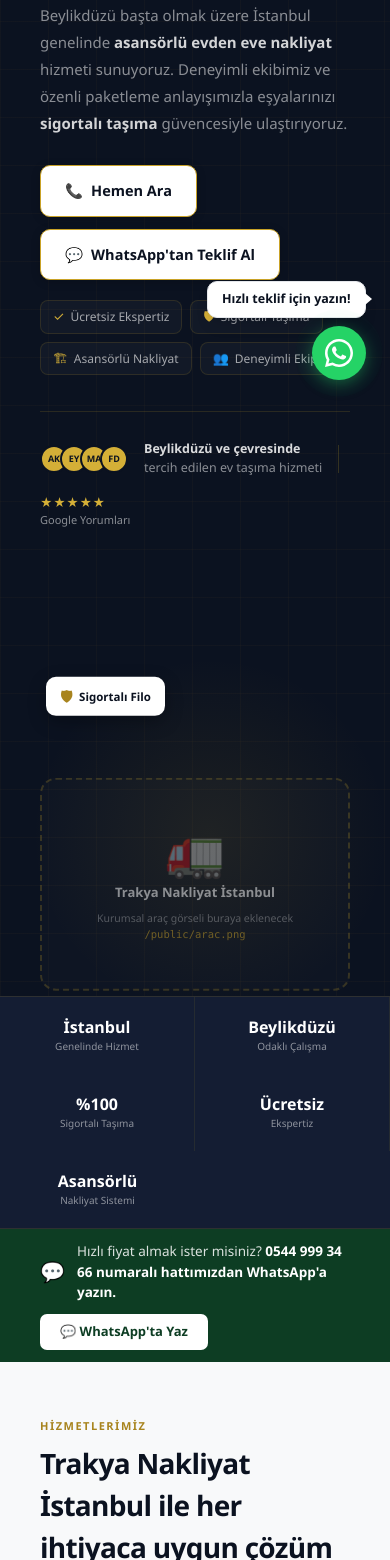
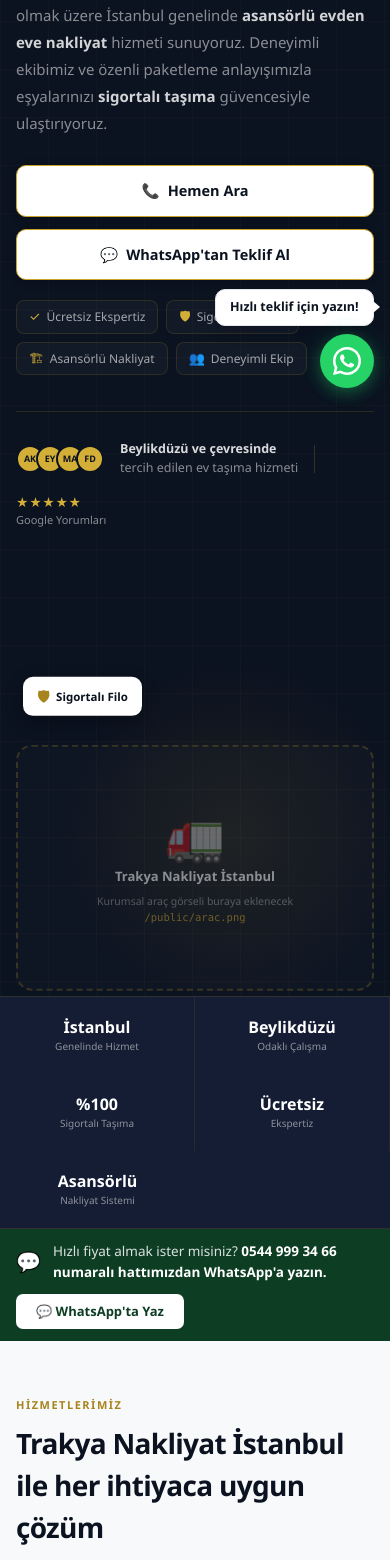
Before and after one commit to trakyanakliyatistanbul/trakya-nakliyat, a Next.js app: page / in a window 390 px wide. Shown: the part 440-2000 px from the top of the page. Built offline with nearby package versions, Linux system fonts and the light colour scheme.

Commit message:
Mobile responsive improvements

```diff
--- a/src/app/globals.css
+++ b/src/app/globals.css
@@ -25,6 +25,7 @@
 
 html {
   scroll-behavior: smooth;
+  overflow-x: hidden;
 }
 
 body {
@@ -32,6 +33,14 @@
   font-family: 'Segoe UI', system-ui, -apple-system, sans-serif;
   -webkit-font-smoothing: antialiased;
   -moz-osx-font-smoothing: grayscale;
+  overflow-x: hidden;
+}
+
+img,
+svg {
+  max-width: 100%;
+  height: auto;
+  display: block;
 }
 
 /* Grid background pattern */
--- a/src/components/layout/Footer.tsx
+++ b/src/components/layout/Footer.tsx
@@ -22,7 +22,7 @@
 export default function Footer() {
   return (
     <footer className="bg-[#0B1220] border-t border-[rgba(201,162,39,0.15)]">
-      <div className="max-w-[1320px] mx-auto px-10 pt-12 pb-0">
+      <div className="max-w-[1320px] mx-auto px-4 sm:px-6 lg:px-10 pt-12 pb-0">
         <div className="grid grid-cols-1 md:grid-cols-[1.5fr_1fr_1fr_1fr] gap-7 pb-10 border-b border-[rgba(201,162,39,0.15)]">
 
           {/* Marka sütunu */}
--- a/src/components/layout/Navbar.tsx
+++ b/src/components/layout/Navbar.tsx
@@ -14,7 +14,7 @@
 export default function Navbar() {
   return (
     <header className="sticky top-0 z-50 bg-[#0B1220] border-b border-[rgba(201,162,39,0.18)]">
-      <nav className="max-w-[1320px] mx-auto px-10 h-[76px] flex items-center justify-between">
+      <nav className="max-w-[1320px] mx-auto px-4 sm:px-6 lg:px-10 h-[76px] flex items-center justify-between">
 
         {/* Logo */}
         <Link href="/" className="flex items-center gap-3 no-underline">
--- a/src/components/layout/WhatsAppFloat.tsx
+++ b/src/components/layout/WhatsAppFloat.tsx
@@ -4,9 +4,9 @@
 
 export default function WhatsAppFloat() {
   return (
-    <div className="fixed bottom-6 right-6 z-50 flex flex-col items-end gap-2">
+    <div className="fixed bottom-[calc(1rem+env(safe-area-inset-bottom))] right-[calc(1rem+env(safe-area-inset-right))] z-50 flex flex-col items-end gap-2">
       {/* Tooltip */}
-      <div className="bg-white border border-[#E5E7EB] rounded-[10px] px-3.5 py-2 text-[12.5px] font-semibold text-[#0B1220] shadow-lg whitespace-nowrap relative animate-[fadeIn_0.5s_ease_1.2s_both]">
+      <div className="bg-white border border-[#E5E7EB] rounded-[10px] px-3.5 py-2 text-[12.5px] font-semibold text-[#0B1220] shadow-lg max-w-[calc(100vw-92px)] break-words relative animate-[fadeIn_0.5s_ease_1.2s_both]">
         Hızlı teklif için yazın!
         <div
           className="absolute right-[-7px] top-1/2 -translate-y-1/2 w-0 h-0"
--- a/src/components/sections/CTASection.tsx
+++ b/src/components/sections/CTASection.tsx
@@ -48,7 +48,7 @@
         }}
       />
 
-      <div className="max-w-[1200px] mx-auto relative z-10">
+      <div className="max-w-[1200px] mx-auto px-4 sm:px-6 lg:px-0 relative z-10">
         <div className="grid grid-cols-1 lg:grid-cols-[1.1fr_0.9fr] gap-11 items-center">
 
           {/* Sol */}
@@ -88,7 +88,7 @@
             <div className="flex flex-wrap gap-3 mb-4">
               <a
                 href={SITE_CONFIG.phoneHref}
-                className="flex flex-col items-center justify-center bg-[#C9A227] text-[#0B1220] no-underline px-6 py-3.5 rounded-[11px] font-bold min-w-[185px] hover:bg-[#D4AF37] hover:scale-[1.03] hover:-translate-y-0.5 transition-all duration-200"
+                className="w-full sm:w-auto flex flex-col items-center justify-center bg-[#C9A227] text-[#0B1220] no-underline px-6 py-3.5 rounded-[11px] font-bold min-w-[185px] hover:bg-[#D4AF37] hover:scale-[1.03] hover:-translate-y-0.5 transition-all duration-200"
                 style={{ boxShadow: '0 4px 14px rgba(201,162,39,0.3)' }}
               >
                 <span className="flex items-center gap-1.5 text-[14.5px]">📞 Ücretsiz Ekspertiz İçin Ara</span>
@@ -98,7 +98,7 @@
                 href={SITE_CONFIG.whatsapp}
                 target="_blank"
                 rel="noopener noreferrer"
-                className="flex flex-col items-center justify-center bg-white text-[#0B1220] border-[1.5px] border-[#C9A227] no-underline px-6 py-3.5 rounded-[11px] font-bold min-w-[185px] hover:bg-[#C9A227] hover:border-[#C9A227] hover:scale-[1.03] hover:-translate-y-0.5 transition-all duration-200"
+                className="w-full sm:w-auto flex flex-col items-center justify-center bg-white text-[#0B1220] border-[1.5px] border-[#C9A227] no-underline px-6 py-3.5 rounded-[11px] font-bold min-w-[185px] hover:bg-[#C9A227] hover:border-[#C9A227] hover:scale-[1.03] hover:-translate-y-0.5 transition-all duration-200"
                 style={{ boxShadow: '0 2px 8px rgba(0,0,0,0.16)' }}
               >
                 <span className="flex items-center gap-1.5 text-[14.5px]">💬 WhatsApp&apos;tan Teklif Al</span>
--- a/src/components/sections/FAQ.tsx
+++ b/src/components/sections/FAQ.tsx
@@ -90,7 +90,7 @@
   }
 
   return (
-    <section id="sss" className="bg-white py-14 px-10">
+    <section id="sss" className="bg-white py-14 px-4 sm:px-6 lg:px-10">
       <div className="max-w-[1320px] mx-auto">
         {/* Header */}
         <div className="mb-9">
--- a/src/components/sections/Hero.tsx
+++ b/src/components/sections/Hero.tsx
@@ -34,7 +34,7 @@
         }}
       />
 
-      <div className="max-w-[1320px] mx-auto px-10 relative z-10">
+      <div className="max-w-[1320px] mx-auto px-4 sm:px-6 lg:px-10 relative z-10">
         <div className="grid grid-cols-1 lg:grid-cols-[1.05fr_0.95fr] gap-8 items-center">
 
           {/* Sol: Metin */}
@@ -69,10 +69,10 @@
             </p>
 
             {/* Buttons */}
-            <div className="flex flex-wrap gap-3 mb-5">
+            <div className="flex flex-col sm:flex-row flex-wrap gap-3 mb-5">
               <a
                 href={SITE_CONFIG.phoneHref}
-                className="flex items-center gap-2 bg-white text-[#0B1220] border-[1.5px] border-[#C9A227] px-6 py-3.5 rounded-[10px] text-[14.5px] font-semibold no-underline hover:bg-[#C9A227] hover:text-[#0B1220] transition-all duration-200 hover:scale-[1.03] hover:-translate-y-px"
+                className="w-full sm:w-auto flex items-center justify-center gap-2 bg-white text-[#0B1220] border-[1.5px] border-[#C9A227] px-6 py-3.5 rounded-[10px] text-[14.5px] font-semibold no-underline hover:bg-[#C9A227] hover:text-[#0B1220] transition-all duration-200 hover:scale-[1.03] hover:-translate-y-px"
                 style={{ boxShadow: '0 2px 10px rgba(0,0,0,0.18)' }}
               >
                 <span>📞</span> Hemen Ara
@@ -81,7 +81,7 @@
                 href={SITE_CONFIG.whatsapp}
                 target="_blank"
                 rel="noopener noreferrer"
-                className="flex items-center gap-2 bg-white text-[#0B1220] border-[1.5px] border-[#C9A227] px-6 py-3.5 rounded-[10px] text-[14.5px] font-semibold no-underline hover:bg-[#C9A227] hover:text-[#0B1220] transition-all duration-200 hover:scale-[1.03] hover:-translate-y-px"
+                className="w-full sm:w-auto flex items-center justify-center gap-2 bg-white text-[#0B1220] border-[1.5px] border-[#C9A227] px-6 py-3.5 rounded-[10px] text-[14.5px] font-semibold no-underline hover:bg-[#C9A227] hover:text-[#0B1220] transition-all duration-200 hover:scale-[1.03] hover:-translate-y-px"
                 style={{ boxShadow: '0 2px 10px rgba(0,0,0,0.18)' }}
               >
                 <span>💬</span> WhatsApp&apos;tan Teklif Al
--- a/src/components/sections/MovingStories.tsx
+++ b/src/components/sections/MovingStories.tsx
@@ -2,7 +2,7 @@
 
 export default function MovingStories() {
   return (
-    <section id="hikayeler" className="bg-[#0B1220] py-14 px-10">
+    <section id="hikayeler" className="bg-[#0B1220] py-14 px-4 sm:px-6 lg:px-10">
       <div className="max-w-[1320px] mx-auto">
         {/* Header */}
         <div className="mb-9">
--- a/src/components/sections/Services.tsx
+++ b/src/components/sections/Services.tsx
@@ -2,7 +2,7 @@
 
 export default function Services() {
   return (
-    <section id="hizmetler" className="bg-[#F8F9FA] py-14 px-10">
+    <section id="hizmetler" className="bg-[#F8F9FA] py-14 px-4 sm:px-6 lg:px-10">
       <div className="max-w-[1320px] mx-auto">
         {/* Header */}
         <div className="mb-9">
--- a/src/components/sections/TrustStats.tsx
+++ b/src/components/sections/TrustStats.tsx
@@ -2,7 +2,7 @@
 
 export default function TrustStats() {
   return (
-    <section className="bg-white py-14 px-10">
+    <section className="bg-white py-14 px-4 sm:px-6 lg:px-10">
       <div className="max-w-[1320px] mx-auto">
         {/* Header */}
         <div className="mb-9">
--- a/src/components/sections/WhatsAppStrip.tsx
+++ b/src/components/sections/WhatsAppStrip.tsx
@@ -2,8 +2,8 @@
 
 export default function WhatsAppStrip() {
   return (
-    <div className="bg-[#0d3d23] px-10 py-3 flex flex-wrap items-center justify-between gap-3">
-      <div className="flex items-center gap-3">
+    <div className="bg-[#0d3d23] px-4 sm:px-6 lg:px-10 py-3 flex flex-wrap sm:flex-nowrap items-center justify-between gap-3">
+      <div className="flex min-w-0 items-center gap-3">
         <span className="text-[#4ade80] text-xl">💬</span>
         <p className="text-[13.5px] text-[rgba(255,255,255,0.85)]">
           Hızlı fiyat almak ister misiniz?{' '}
```
Also changed, not shown: src/components/sections/Reviews.tsx (+5 -5 lines).
